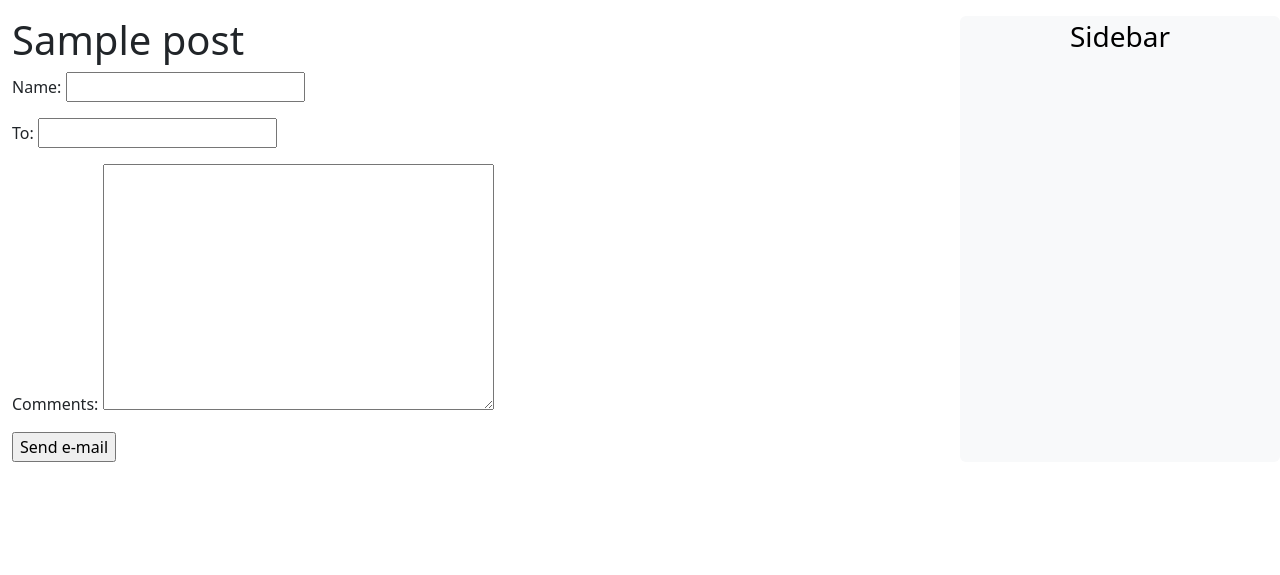
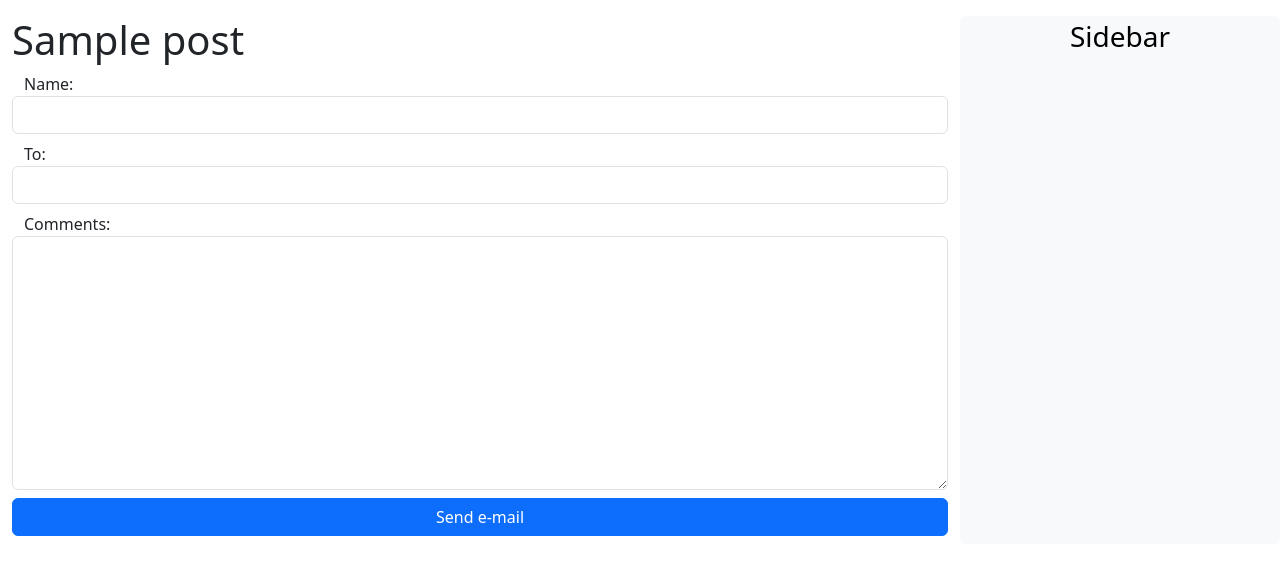
Before and after one commit to swerving-turtle/LikeLion-django-project-3, a Django app: page /blog/1/share in a window 1280 px wide. Shown: the top 575 px of the page. Run offline with Django 4.2, Linux system fonts and the light colour scheme; tables that the repository leaves empty hold one stand-in row (values such as "Sample post").

Commit message:
디테일페이지에 공유 추가 및 폼에 부트스트랩 적용

```diff
--- a/blog/forms.py
+++ b/blog/forms.py
@@ -2,6 +2,6 @@ from django import forms
 
 
 class EmailPostForm(forms.Form):
-    name = forms.CharField(max_length=25)
-    to = forms.EmailField()
-    comments = forms.CharField(required=False, widget=forms.Textarea)
+    name = forms.CharField(max_length=25, widget=forms.TextInput(attrs={'class': 'form-control'}))
+    to = forms.EmailField(widget=forms.EmailInput(attrs={'class': 'form-control'}))
+    comments = forms.CharField(required=False, widget=forms.Textarea(attrs={'class': 'form-control'}))
--- a/blog/templates/blog/post_detail.html
+++ b/blog/templates/blog/post_detail.html
@@ -7,6 +7,7 @@
             <p class="card-text">
                 {{ post.body|linebreaks }}
             </p>
+            <a href="{% url "blog:post_share" post.id %}" class="card-link">Share</a>
         </div>
     </div>
 
--- a/blog/templates/blog/post_share.html
+++ b/blog/templates/blog/post_share.html
@@ -7,10 +7,24 @@
             "{{ post.title }}" was successfully sent to {{ form.cleaned_data.to }}.
         </p>
     {% else %}
-        <form method="post">
-            {{ form.as_p }}
+        <form method="post" class="container">
+            <div class="row my-2">
+                {{ form.name.label_tag }}
+                {{ form.name }}
+            </div>
+            <div class="row my-2">
+                {{ form.to.label_tag }}
+                {{ form.to }}
+            </div>
+            <div class="row my-2">
+                {{ form.comments.label_tag }}
+                {{ form.comments }}
+            </div>
+
             {% csrf_token %}
-            <input type="submit" value="Send e-mail">
+            <div class="row my-2">
+                <input type="submit" value="Send e-mail" class="btn btn-primary">
+            </div>
         </form>
     {% endif %}
 {% endblock content %}
```
